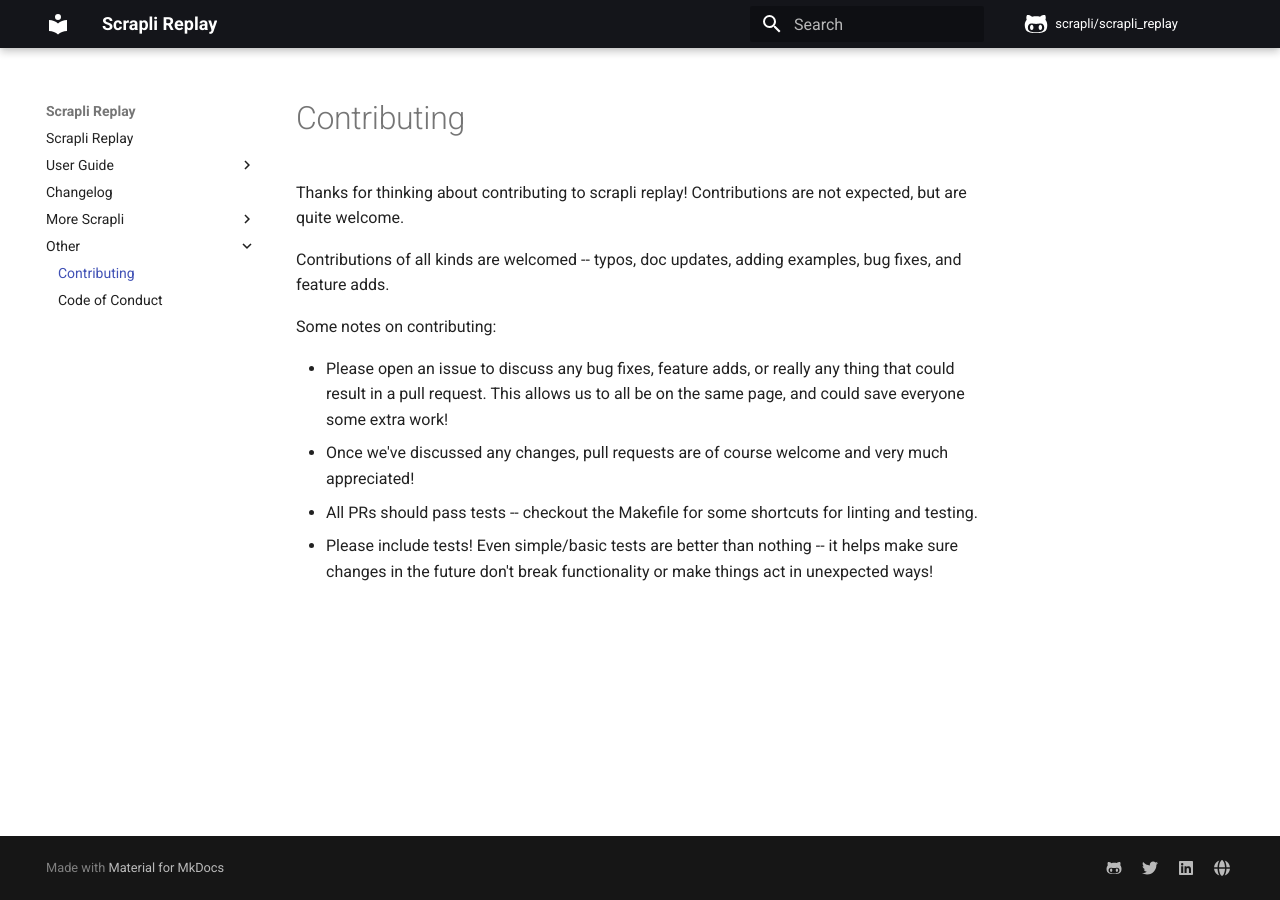
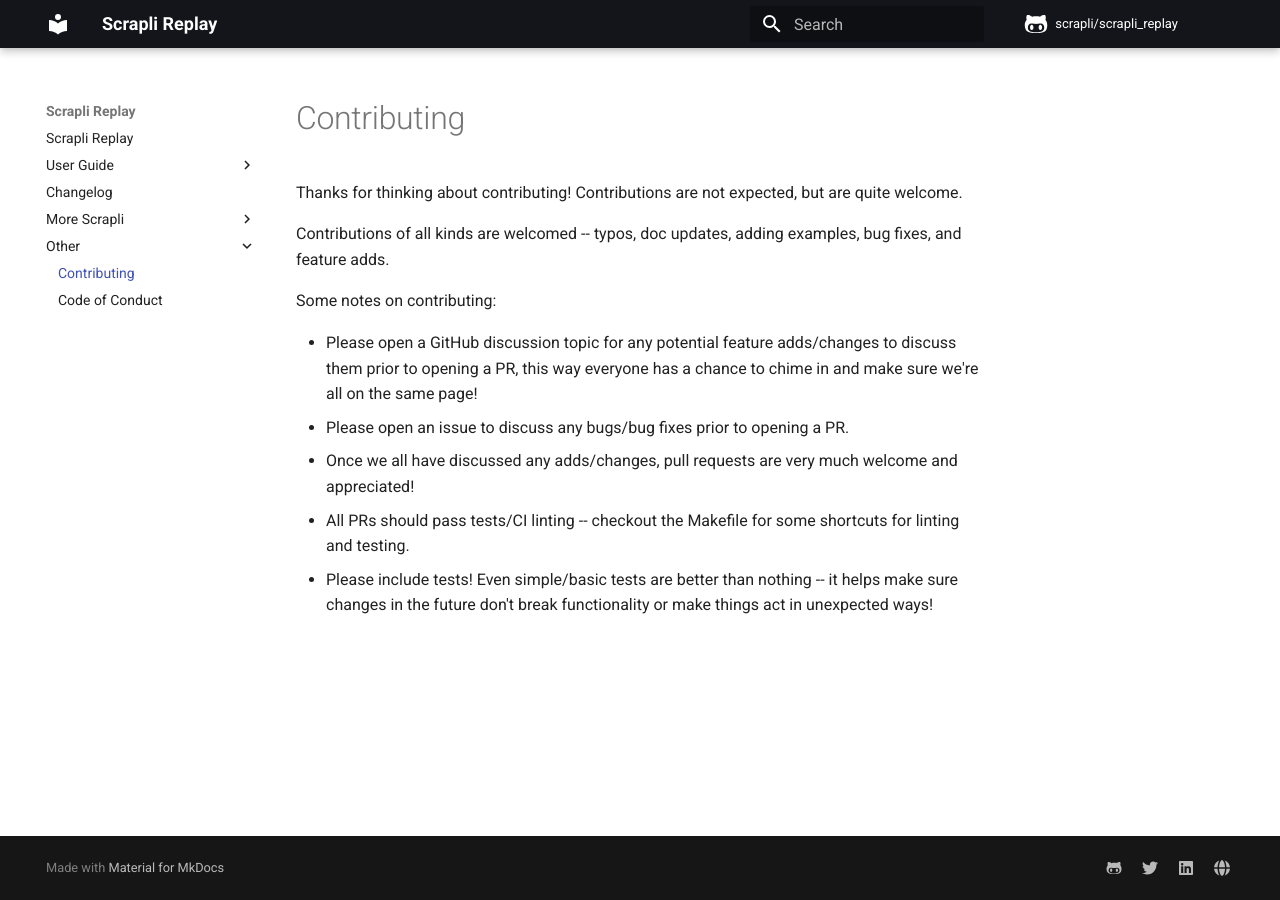
Before and after one commit to scrapli/scrapli_replay, an MkDocs documentation site: the page built from docs/about/contributing.md, in a window 1280 px wide. Built offline with MkDocs 1.6.1 and Material for MkDocs 9.7.7, drawn with Linux system fonts in a browser that asks for light colours; comment, search, counter and statistics services are not loaded.

Commit message:
standardizing doc things

```diff
--- a/docs/about/contributing.md
+++ b/docs/about/contributing.md
@@ -1,16 +1,17 @@
 Contributing
 ============
 
-Thanks for thinking about contributing to scrapli replay! Contributions are not expected, but are quite welcome.
+Thanks for thinking about contributing! Contributions are not expected, but are quite welcome.
 
 Contributions of all kinds are welcomed -- typos, doc updates, adding examples, bug fixes, and feature adds.
 
 
 Some notes on contributing:
 
-- Please open an issue to discuss any bug fixes, feature adds, or really any thing that could result in a pull
- request. This allows us to all be on the same page, and could save everyone some extra work!
-- Once we've discussed any changes, pull requests are of course welcome and very much appreciated!
-  - All PRs should pass tests -- checkout the Makefile for some shortcuts for linting and testing.
+- Please open a GitHub discussion topic for any potential feature adds/changes to discuss them prior to opening a PR,
+  this way everyone has a chance to chime in and make sure we're all on the same page!
+- Please open an issue to discuss any bugs/bug fixes prior to opening a PR.
+- Once we all have discussed any adds/changes, pull requests are very much welcome and appreciated!
+  - All PRs should pass tests/CI linting -- checkout the Makefile for some shortcuts for linting and testing.
   - Please include tests! Even simple/basic tests are better than nothing -- it helps make sure changes in the future
    don't break functionality or make things act in unexpected ways!
--- a/mkdocs.yml
+++ b/mkdocs.yml
@@ -1,6 +1,6 @@
 ---
 site_name: Scrapli Replay
-site_description: "Scrapli Replay: Tools to enable easy testing of scrapli programs"
+site_description: Tools to enable easy testing of scrapli programs
 site_author: Carl Montanari
 
 repo_name: scrapli/scrapli_replay
@@ -26,10 +26,10 @@ nav:
   - Changelog: changelog.md
   - More Scrapli:
     - Scrapli: more_scrapli/scrapli.md
+    - Scrapli Netconf: more_scrapli/scrapli_netconf.md
+    - Scrapli Community: more_scrapli/scrapli_community.md
+    - Scrapli Cfg: more_scrapli/scrapli_cfg.md
     - Nornir Scrapli: more_scrapli/nornir_scrapli.md
-    - Scrapli Community: more_scrapli/scrapli_community.md
-    - Scrapli Netconf: more_scrapli/scrapli_netconf.md
-    - Scrapli Stubs: more_scrapli/scrapli_stubs.md
   - Other:
     - Contributing: about/contributing.md
     - Code of Conduct: about/code_of_conduct.md
@@ -51,7 +51,7 @@ markdown_extensions:
 extra:
     social:
         - icon: fontawesome/brands/github-alt
-          link: 'https://github.com/carlmontanari/scrapli'
+          link: 'https://github.com/carlmontanari/'
         - icon: fontawesome/brands/twitter
           link: 'https://twitter.com/carlrmontanari'
         - icon: fontawesome/brands/linkedin
```
Also changed, not shown: docs/more_scrapli/nornir_scrapli.md (+3 -2 lines), docs/more_scrapli/scrapli.md (+2 -2 lines), docs/more_scrapli/scrapli_cfg.md (added, +7 -0 lines), docs/more_scrapli/scrapli_community.md (+1 -1 lines), docs/more_scrapli/scrapli_netconf.md (+1 -1 lines), docs/more_scrapli/scrapli_stubs.md (deleted, +0 -5 lines).
